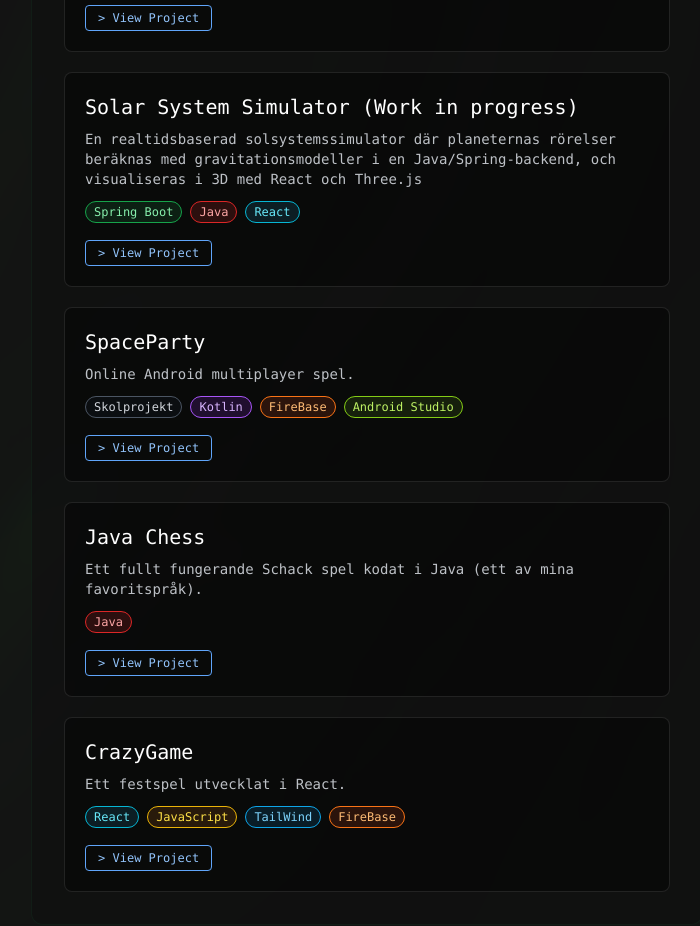
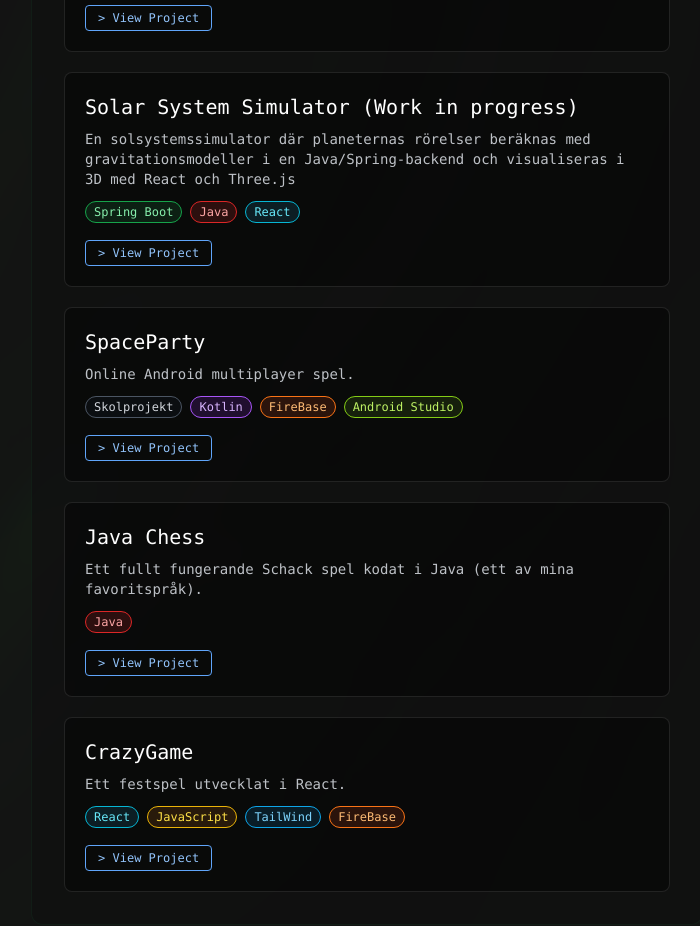
Before and after one commit to lindholmpontus/mysite, a React (Vite) app: page / in a window 1280 px wide. Shown: the part 1340-2266 px from the top of the page, without its empty margins (273-973 px from the left). Built offline with nearby package versions, Linux system fonts and the light colour scheme.

Commit message:
Ändra lite text

```diff
--- a/src/components/Projects.jsx
+++ b/src/components/Projects.jsx
@@ -43,7 +43,7 @@ export default function Projects() {
     },
         {
       title: "Solar System Simulator (Work in progress)",
-      desc: "En realtidsbaserad solsystemssimulator där planeternas rörelser beräknas med gravitationsmodeller i en Java/Spring-backend, och visualiseras i 3D med React och Three.js",
+      desc: "En solsystemssimulator där planeternas rörelser beräknas med gravitationsmodeller i en Java/Spring-backend och visualiseras i 3D med React och Three.js",
       tags: ["Spring Boot", "Java", "React"],
       link: "https://github.com/lindholmpontus/solsim",
     },
```
